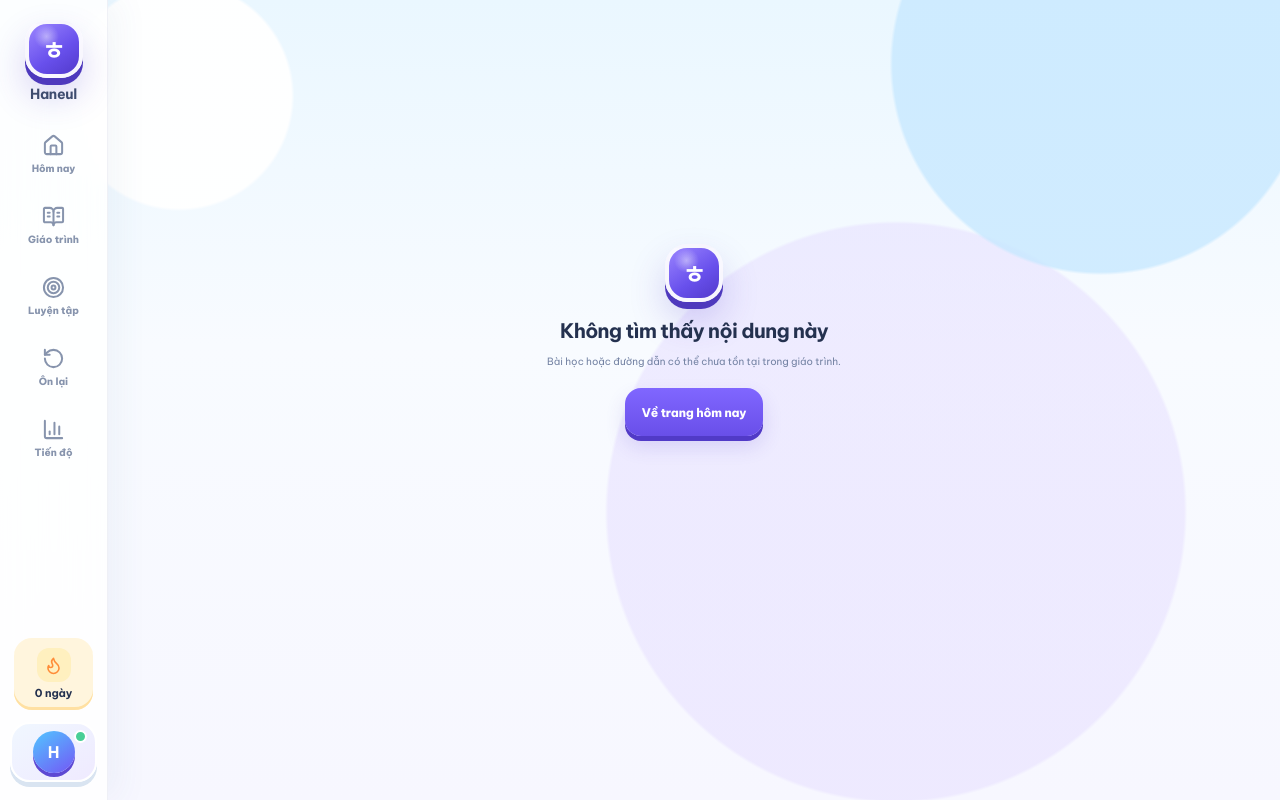
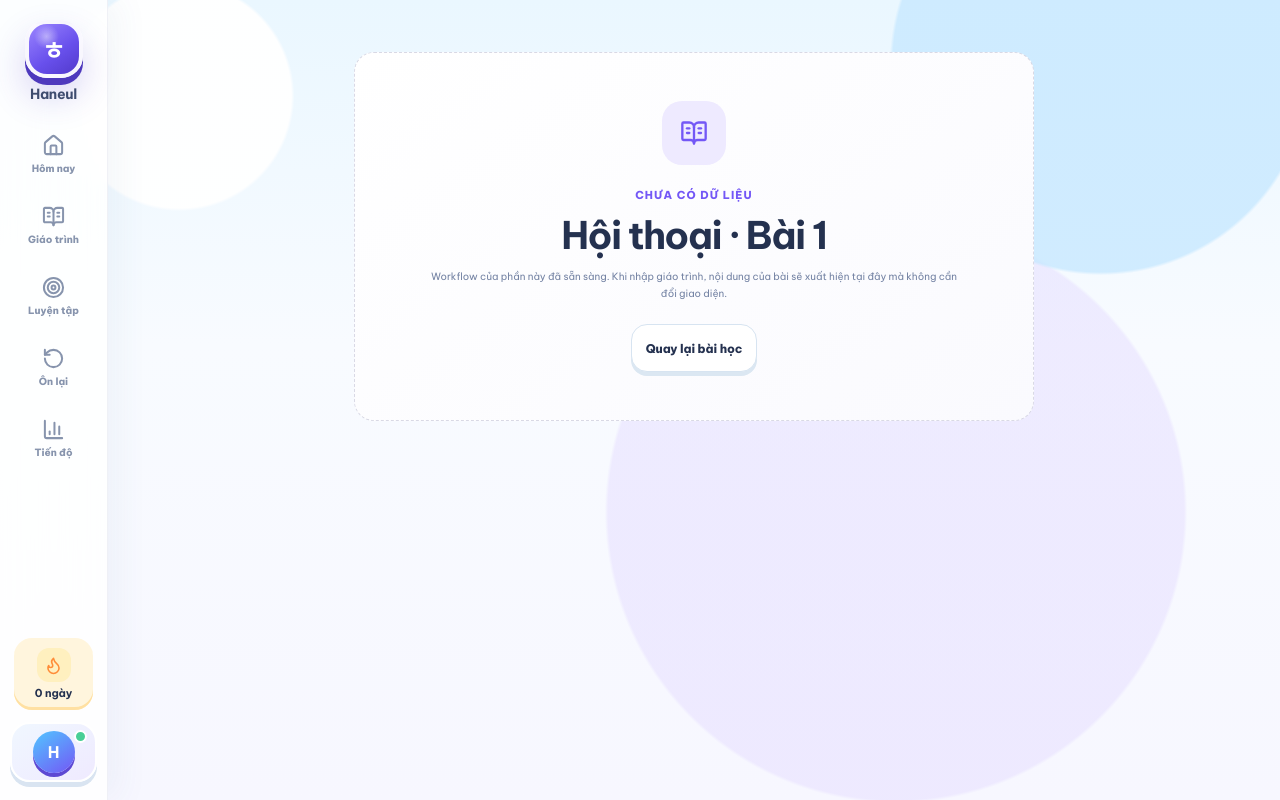
Before and after one commit to phung086/Tieng-Han, a Next.js app: page /conversation in a window 1280 px wide. Before the commit this address had no page. Built offline with nearby package versions, Linux system fonts and the light colour scheme.

Commit message:
feat(immerse): add conversation route

```diff
--- /dev/null
+++ b/src/app/conversation/page.tsx
@@ -0,0 +1,14 @@
+import { ConversationLab } from "@/components/conversation-lab";
+
+export default async function ConversationPage({
+  searchParams,
+}: {
+  searchParams: Promise<{ lesson?: string }>;
+}) {
+  const { lesson } = await searchParams;
+  return (
+    <div className="page">
+      <ConversationLab lessonId={Number(lesson ?? 1)} />
+    </div>
+  );
+}
```
